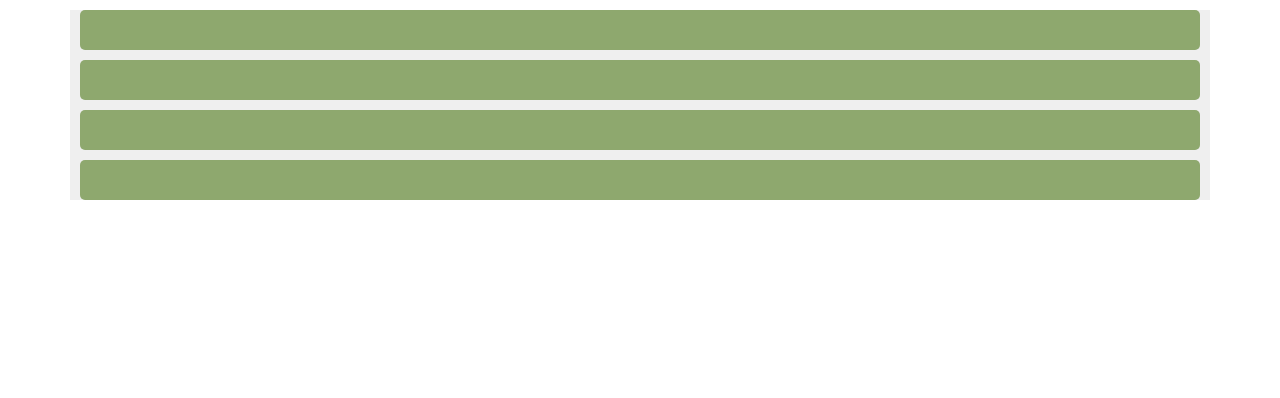
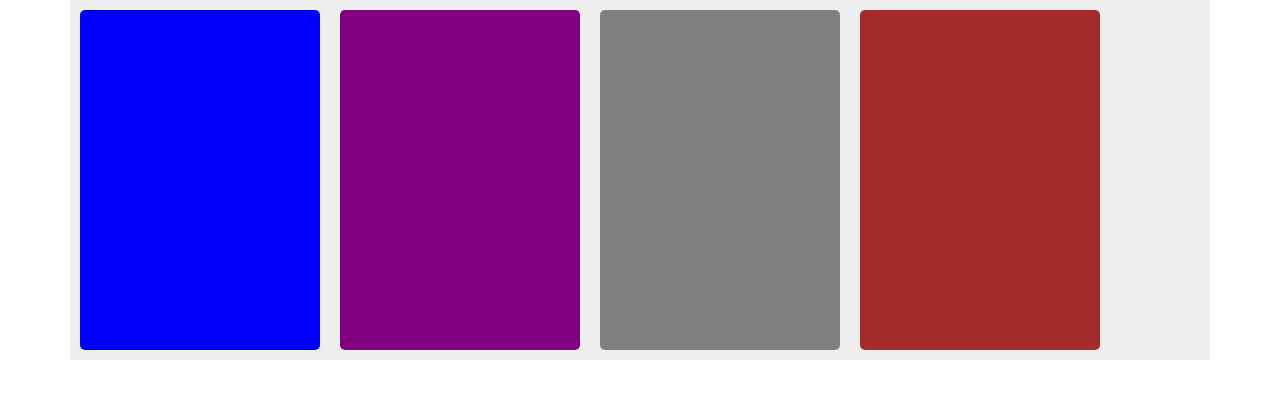
Before and after one commit to akennedy61891/kennedy_a_1056_Project4, a plain HTML site: page index.html in a window 1280 px wide. Drawn offline with Linux system fonts and the light colour scheme.

Commit message:
final css and media queries

```diff
--- a/css/main.css
+++ b/css/main.css
@@ -6,20 +6,60 @@
   margin: 0 auto;
   background-color: #efefef;
   max-width: 1140px;
+  /*display: flex;
+  flex-direction: row;*/
 }
 
 .box {
-  background-color: #8ea86e;
-  color: #fff;
   border-radius: 5px;
   padding: 20px;
-  text-align: center;
   margin: 10px;
+  height: 300px;
 }
 
-@media screen and (min-width: 600px) {
+.box1 {
+  background-color: pink;
+}
+
+.box2 {
+  background-color: red;
+}
+
+.box3, .box4 {
+  display: none;
+}
+
+@media screen and (min-width: 641px) {
+    /*.box {
+      flex: 1 1 auto;
+    }*/
+
+    .container {
+      display: flex;
+      flex: 1 1 row;
+    }
+
     .box {
-      flex: 1 1 auto;
+      width: 200px;
+      height: 300px;
+    }
+
+    .box1 {
+      background-color: blue;
+    }
+
+    .box2 {
+      background-color: purple;
+    }
+
+    .box3 {
+      background-color: grey;
+      display: block;
+    }
+
+    .box4 {
+      background-color: brown;
+      display: block;
     }
 
 }
```
